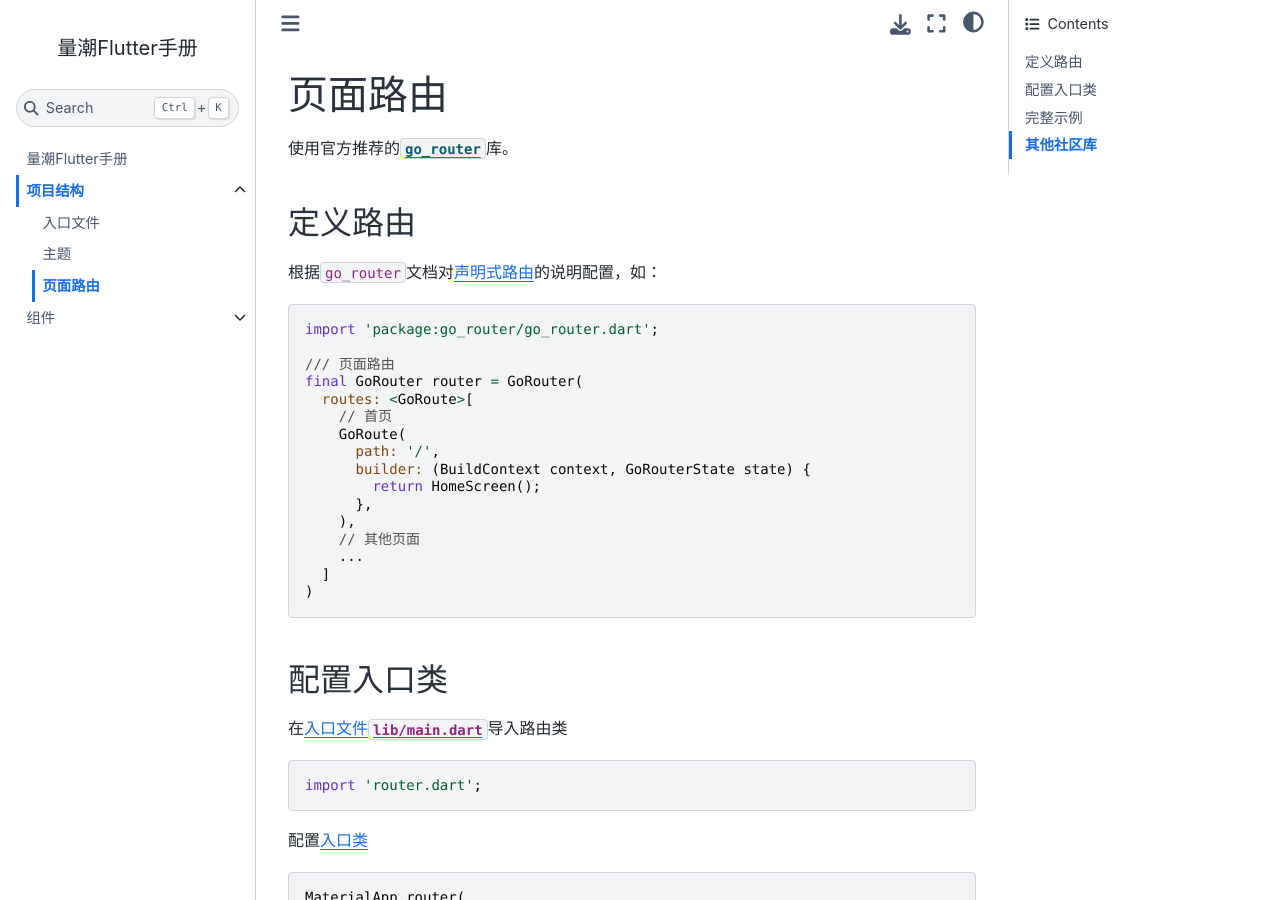
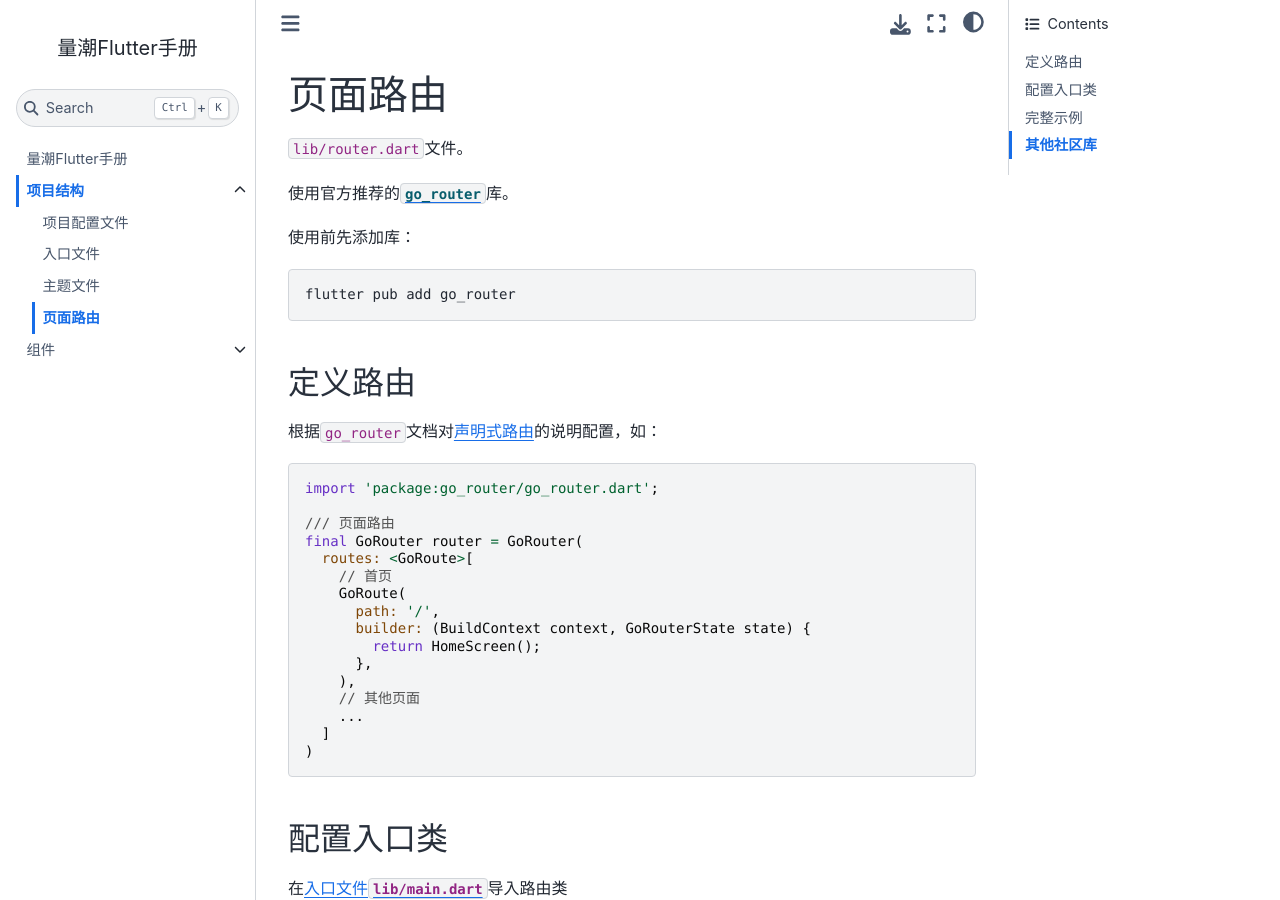
Before and after one commit to quanttide/quanttide-handbook-of-flutter, a Jupyter Book: the page built from project_structure/router.md, in a window 1280 px wide and 900 px high. Built offline with Jupyter Book 1.0.4 settings and Sphinx 7.4.7 and the Sphinx Book theme 1.1.4, drawn with Linux system fonts in a browser that asks for light colours.

Commit message:
update: 项目结构和初始化

````diff
--- a/_toc.yml
+++ b/_toc.yml
@@ -3,6 +3,7 @@ root: README.md
 chapters:
   - file: project_structure/README.md
     sections:
+      - file: project_structure/config.md
       - file: project_structure/main.md
       - file: project_structure/theme.md
       - file: project_structure/router.md
--- /dev/null
+++ b/project_structure/config.md
@@ -0,0 +1,9 @@
+# 项目配置文件
+
+`pubspec.yaml`文件。
+
+## 添加依赖
+
+```shell
+flutter pub add <package_name>
+```
--- a/project_structure/router.md
+++ b/project_structure/router.md
@@ -1,6 +1,14 @@
 # 页面路由
 
+`lib/router.dart`文件。
+
 使用官方推荐的[`go_router`](https://gorouter.dev)库。
+
+使用前先添加库：
+
+```shell
+flutter pub add go_router
+```
 
 ## 定义路由
 
--- a/project_structure/theme.md
+++ b/project_structure/theme.md
@@ -1,8 +1,8 @@
-# 主题
+# 主题文件
+
+`lib/theme.dart`
 
 ```dart
-/// 主题
-
 import 'package:flutter/material.dart';
 
 
````
Also changed, not shown: project_structure/README.md (+2 -0 lines), project_structure/main.md (+2 -0 lines).
